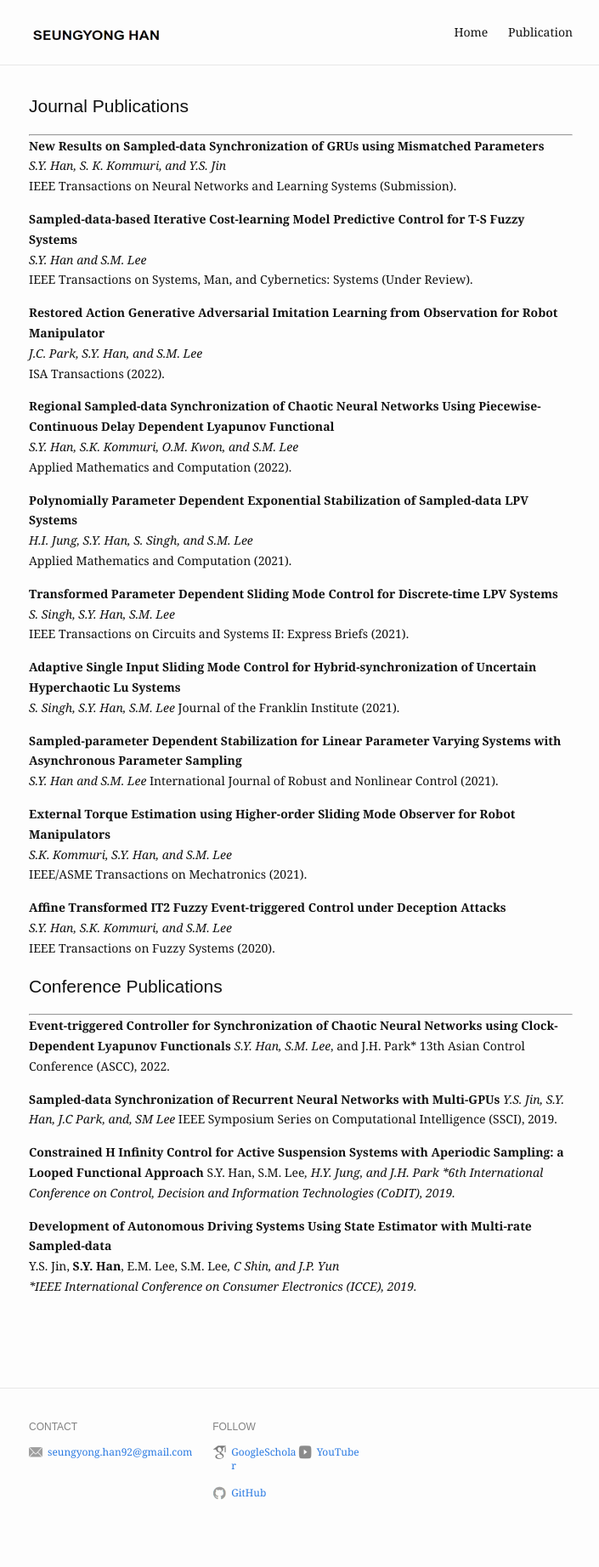
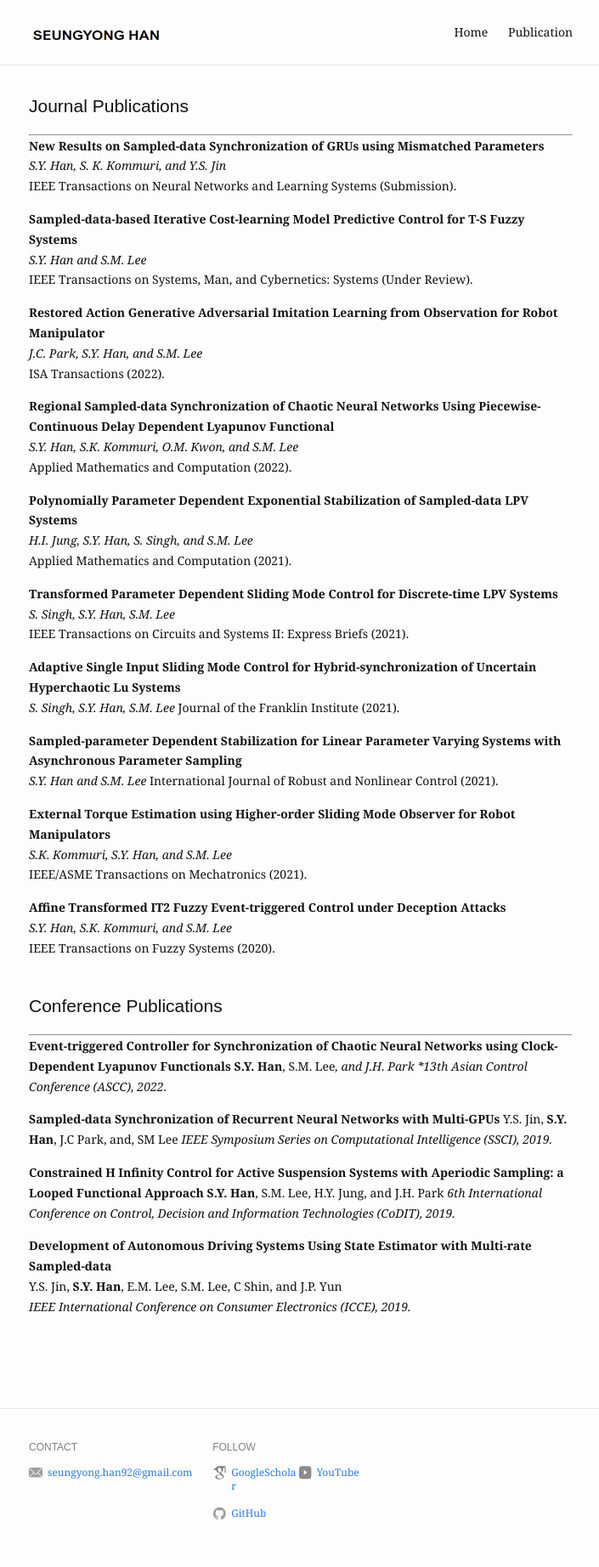
Before and after one commit to seungyong-han/seungyong-han.github.io, a Jekyll site: the page built from publication.md, in a window 1280 px wide. Shown: the whole page at 85% size, without its empty margins (286-991 px from the left). Built offline with Jekyll 4.4.1, drawn with Linux system fonts in a browser that asks for light colours; before the commit the page ends 1820 px from its top, so only the background shows below that.

Commit message:
Update publication.md

```diff
--- a/publication.md
+++ b/publication.md
@@ -45,23 +45,24 @@ IEEE/ASME Transactions on Mechatronics (2021).
 **Affine Transformed IT2 Fuzzy Event-triggered Control under Deception Attacks**
 *S.Y. Han, S.K. Kommuri, and S.M. Lee*
 IEEE Transactions on Fuzzy Systems (2020).
-
+<br />
+<br />
 ## Conference Publications
 ___
 **Event-triggered Controller for Synchronization of Chaotic Neural Networks using Clock-Dependent Lyapunov Functionals**
-*S.Y. Han, S.M. Lee*, and J.H. Park*
-13th Asian Control Conference (ASCC), 2022.
+<strong>S.Y. Han</strong>, S.M. Lee*, and J.H. Park
+*13th Asian Control Conference (ASCC), 2022.*
 
 **Sampled-data Synchronization of Recurrent Neural Networks with Multi-GPUs**
-*Y.S. Jin, S.Y. Han, J.C Park, and, SM Lee*
-IEEE Symposium Series on Computational Intelligence (SSCI), 2019.
+Y.S. Jin, <strong>S.Y. Han</strong>, J.C Park, and, SM Lee
+*IEEE Symposium Series on Computational Intelligence (SSCI), 2019.*
 
 **Constrained H Infinity Control for Active Suspension Systems with Aperiodic Sampling: a Looped Functional Approach**
-S.Y. Han, S.M. Lee*, H.Y. Jung, and J.H. Park
+<strong>S.Y. Han</strong>, S.M. Lee, H.Y. Jung, and J.H. Park
 *6th International Conference on Control, Decision and Information Technologies (CoDIT), 2019.*
 
 **Development of Autonomous Driving Systems Using State Estimator with Multi-rate Sampled-data**
-Y.S. Jin, <strong>S.Y. Han</strong>, E.M. Lee, S.M. Lee*, C Shin, and J.P. Yun
+Y.S. Jin, <strong>S.Y. Han</strong>, E.M. Lee, S.M. Lee, C Shin, and J.P. Yun
 *IEEE International Conference on Consumer Electronics (ICCE), 2019.*
 
 <br />
```
